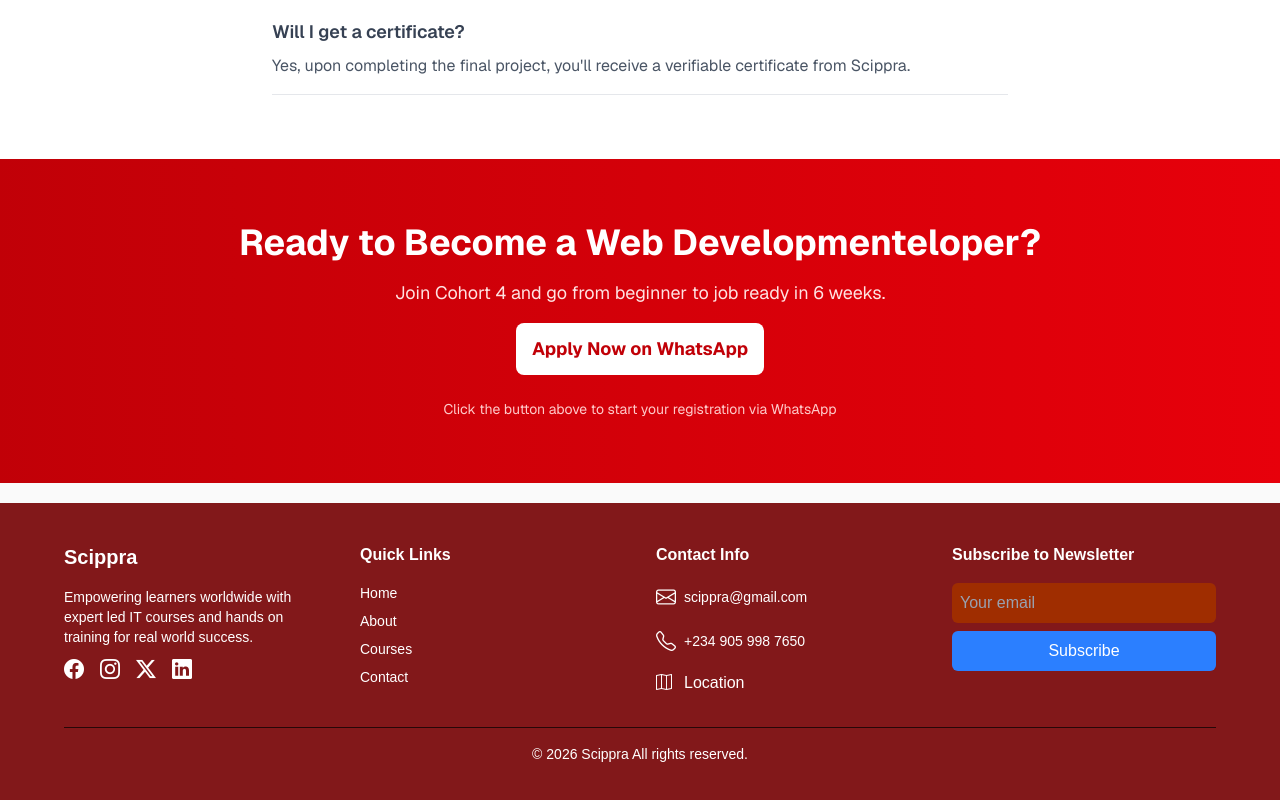
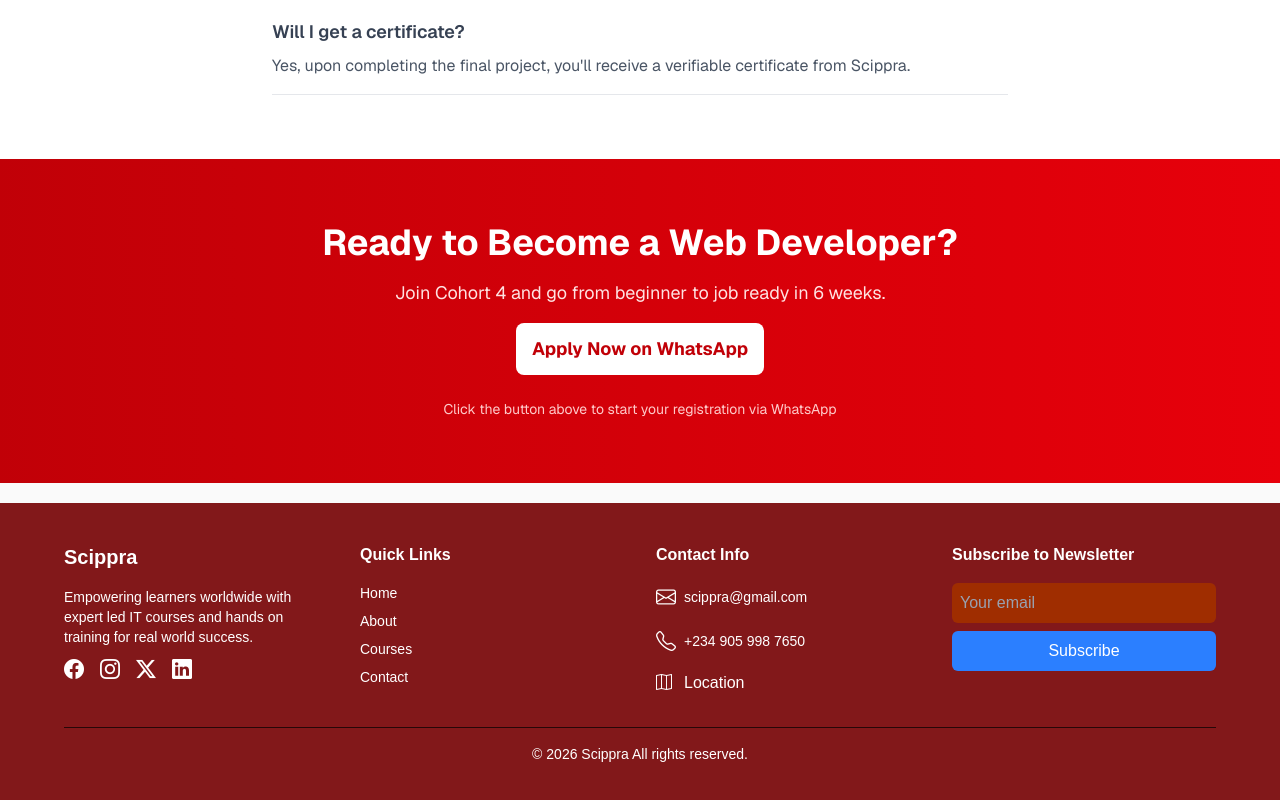
Before and after one commit to WisdomChukwuemeka/Academy, a Next.js app: page /cohort in a window 1280 px wide. Shown: the part 5074-5874 px from the top of the page. Built offline with nearby package versions, Linux system fonts and the light colour scheme; no server answers.

Commit message:
updated the cohort

```diff
--- a/app/cohort/page.jsx
+++ b/app/cohort/page.jsx
@@ -626,7 +626,7 @@ const CohortLandingPage = () => {
         <section className="bg-linear-to-r from-red-700 to-red-600 text-white py-16">
           <div className="container mx-auto px-4 text-center">
             <h2 className="text-3xl md:text-4xl font-bold mb-4">
-              Ready to Become a Web Developmenteloper?
+              Ready to Become a Web Developer?
             </h2>
             <p className="text-red-100 mb-4 max-w-2xl mx-auto text-lg">
               Join Cohort 4 and go from beginner to job ready in 6 weeks.
```
